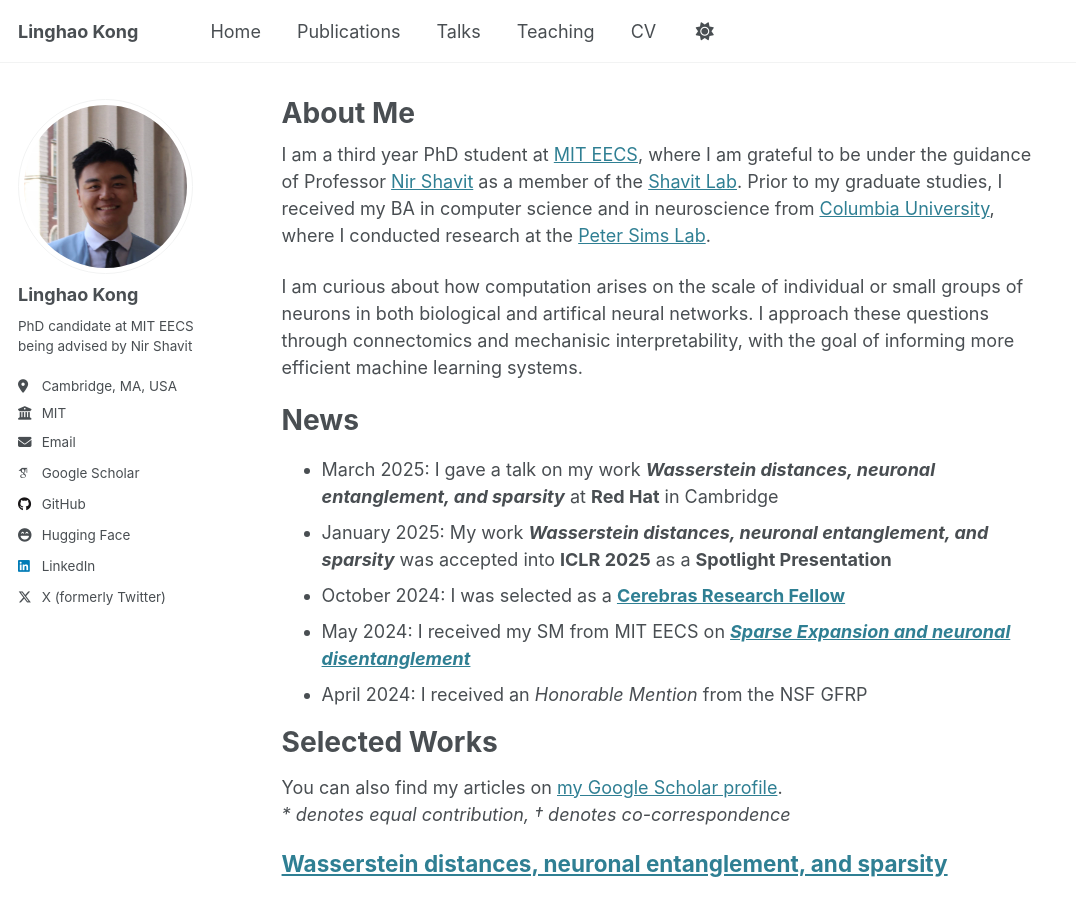
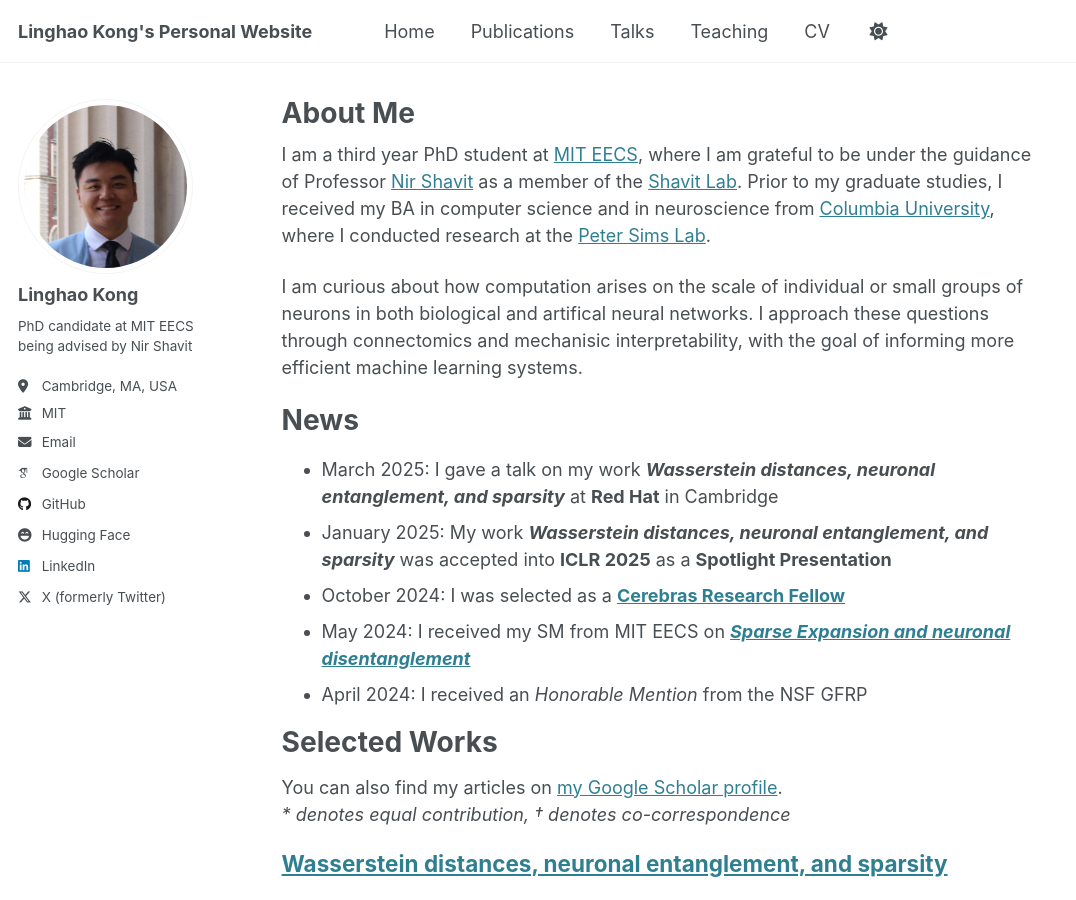
Before and after one commit to Lin-K76/Lin-K76.github.io, a Jekyll site: the page built from _pages/about.md, in a window 1280 px wide and 900 px high. Shown: the whole window, without its empty margins (0-1076 px from the left). Built offline with Jekyll 4.4.1, drawn with Linux system fonts in a browser that asks for light colours; some web fonts are replaced.

Commit message:
Updates site title

```diff
--- a/_config.yml
+++ b/_config.yml
@@ -9,7 +9,7 @@
 # Basic Site Settings
 locale                   : "en-US"
 site_theme               : "default"
-title                    : "Linghao Kong"
+title                    : "Linghao Kong's Personal Website"
 title_separator          : "-"
 name                     : &name "Linghao Kong"
 description              : &description "Linghao Kong's Personal Website"
```
